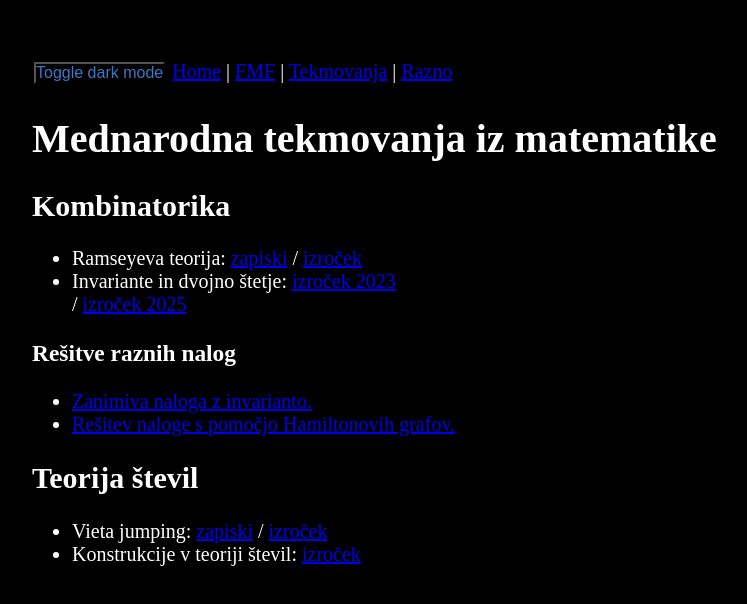
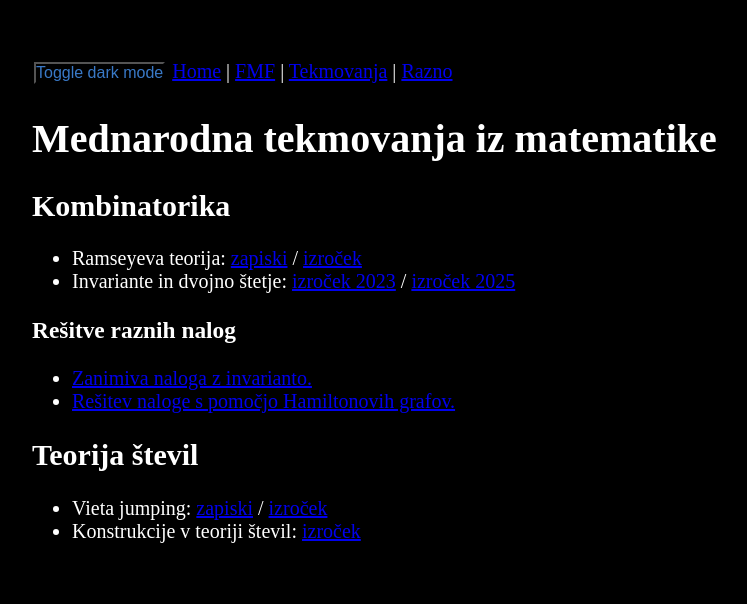
Before and after one commit to janpantner/janpantner.github.io, a plain HTML site: page tekmovanja.html in a window 1280 px wide. Shown: the whole page, without its empty margins (26-773 px from the left). Drawn offline with Linux system fonts and the light colour scheme.

Commit message:
popravek

```diff
--- a/tekmovanja.html
+++ b/tekmovanja.html
@@ -18,7 +18,7 @@
         <h2>Kombinatorika</h2>
         <ul>
             <li>Ramseyeva teorija: <a href="PDFs/ramsey.pdf">zapiski</a> / <a href="PDFs/ramsey_handout.pdf">izroček</a></li>
-            <li>Invariante in dvojno štetje: <a href="PDFs/invariante_handout.pdf">izroček 2023</a></li> / <a href="PDFs/inv_dc_handout.pdf">izroček 2025</a></li>
+            <li>Invariante in dvojno štetje: <a href="PDFs/invariante_handout.pdf">izroček 2023</a> / <a href="PDFs/inv_dc_handout.pdf">izroček 2025</a></li>
         </ul>
         <h3>Rešitve raznih nalog</h3>
         <ul>
```
